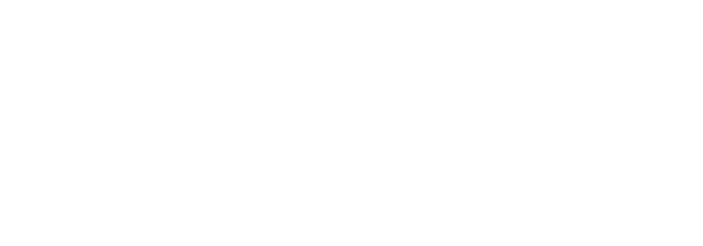
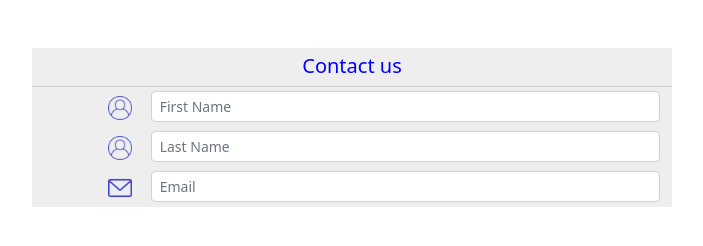
Before and after one commit to RicardoJunior88/formulariobotstrap, a plain HTML site: page ejercicioformcontacto/index.html in a window 1280 px wide. Shown: the whole page, without its empty margins (288-991 px from the left). Drawn offline with nearby package versions, Linux system fonts and the light colour scheme.

Commit message:
introducido header y primeros inputs en ejercicio formulario de contacto

```diff
--- a/ejercicioformcontacto/CSS/styles.css
+++ b/ejercicioformcontacto/CSS/styles.css
@@ -0,0 +1,24 @@
+body{
+    width: 100%;
+    color: blue;
+}
+h5{
+    color: blue;
+}
+.total{
+    width: 50% !important;
+    display: flex;
+    justify-content: center;
+    border-bottom:solid 0.1em #ccc;
+    margin-top: 3em;
+    padding-top: 0.4em;
+}
+.logo{
+    width: 1.5em;
+    position: relative;
+    left: 4em;
+}
+    .container{
+    background-color: #eee;
+    width: 40em !important;
+}
--- a/ejercicioformcontacto/index.html
+++ b/ejercicioformcontacto/index.html
@@ -8,9 +8,27 @@
     <link href="https://cdn.jsdelivr.net/npm/bootstrap@5.2.3/dist/css/bootstrap.min.css" rel="stylesheet" integrity="sha384-rbsA2VBKQhggwzxH7pPCaAqO46MgnOM80zW1RWuH61DGLwZJEdK2Kadq2F9CUG65" crossorigin="anonymous">
   </head>
   <body>
+      <script src="https://cdn.jsdelivr.net/npm/bootstrap@5.2.3/dist/js/bootstrap.bundle.min.js" integrity="sha384-kenU1KFdBIe4zVF0s0G1M5b4hcpxyD9F7jL+jjXkk+Q2h455rYXK/7HAuoJl+0I4" crossorigin="anonymous"></script>
+   <div class="container total">
+    <div class="row header">
+        <H5>Contact us</H5>
+    </div>
+    </div>
 
-    <script src="https://cdn.jsdelivr.net/npm/bootstrap@5.2.3/dist/js/bootstrap.bundle.min.js" integrity="sha384-kenU1KFdBIe4zVF0s0G1M5b4hcpxyD9F7jL+jjXkk+Q2h455rYXK/7HAuoJl+0I4" crossorigin="anonymous"></script>
-
+    <div class="container">
+    <div class="form-group row">
+    <label for="inputusuario" class="col-2 col-form-label"><img class="logo" src="/ejercicioformcontacto/CSS/usuario.png" alt=""></label>
+    <div class="mt-1 col-10"><input type="text" class=" form-control form-control-sm" placeholder="First Name"></div>
+    </div>
+    <div class="form-group row">
+    <label for="inputusuario" class=" col-2 col-form-label"><img class="logo" src="/ejercicioformcontacto/CSS/usuario.png" alt=""></label>
+    <div class="mt-1 col-10"><input type="text" class=" form-control form-control-sm" placeholder="Last Name"></div>
+    </div>
+    <div class="form-group row">
+    <label for="inputusuario" class="col-2 col-form-label"><img class="logo" src="/ejercicioformcontacto/CSS/sobre.png" alt=""></label>
+    <div class="mt-1 col-10"><input type="email" class=" form-control form-control-sm" placeholder="Email"></div>
+    </div>
+ </div>
 
 
 </body>
```
Also changed, not shown: ejercicioformcontacto/CSS/sobre.png (added), ejercicioformcontacto/CSS/usuario.png (added).
